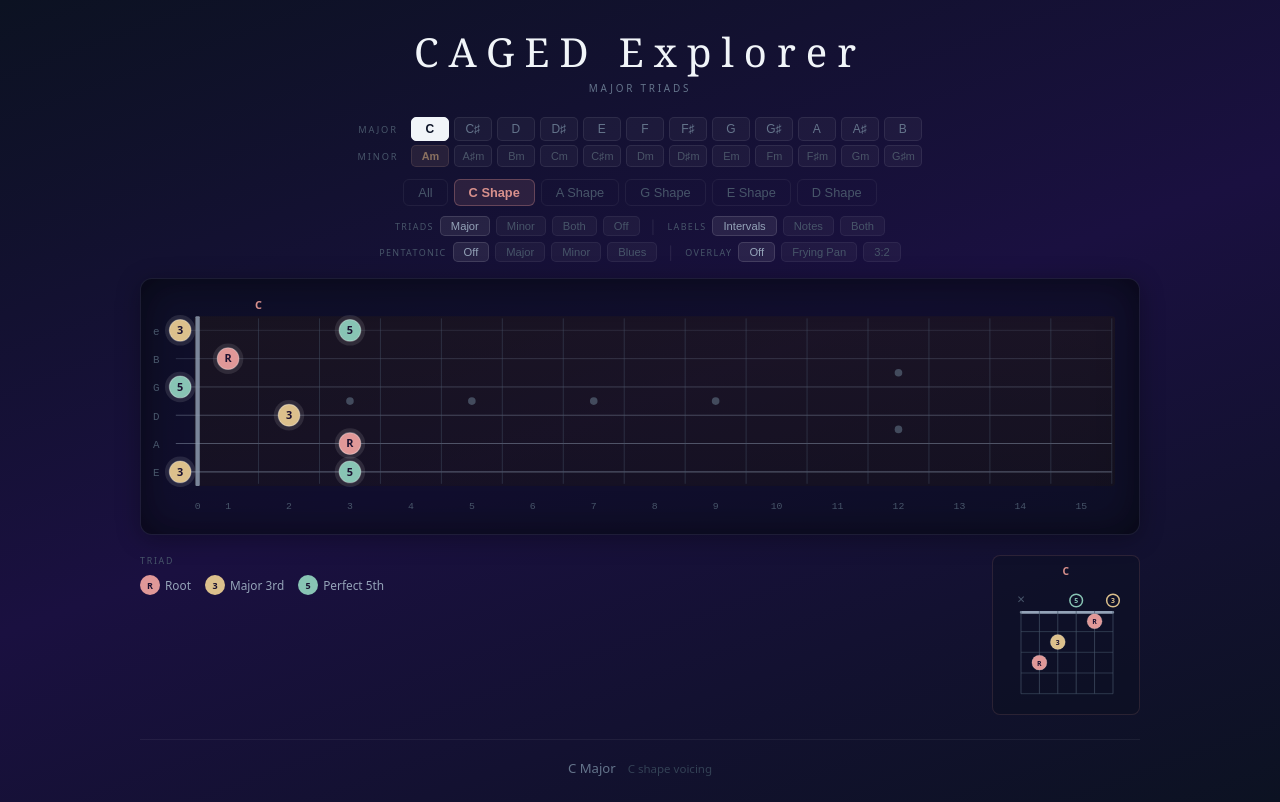
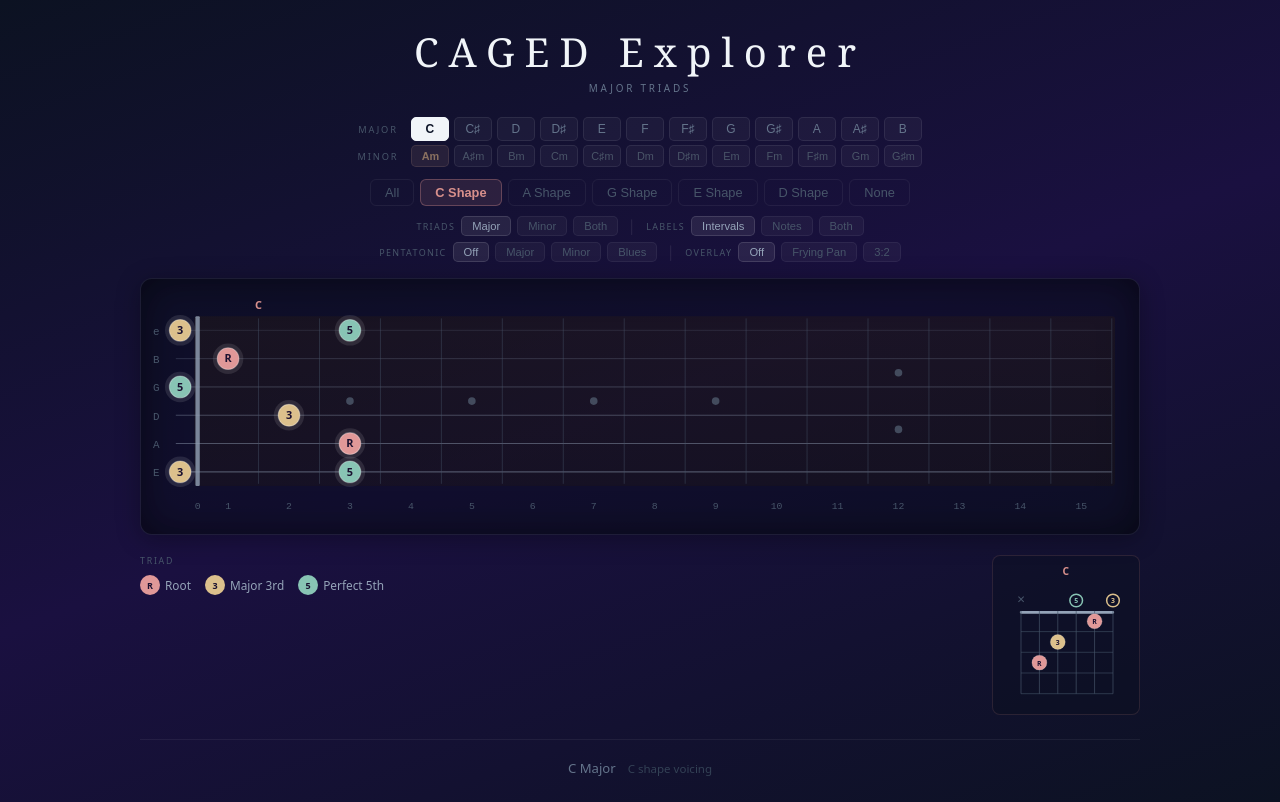
Before and after one commit to tartansandal/caged-explorer, a React (Vite) app: page / in a window 1280 px wide. Built offline with nearby package versions, Linux system fonts and the light colour scheme.

Commit message:
feat: move triads Off to shape row as None, restore triad mode by key type

```diff
--- a/src/App.jsx
+++ b/src/App.jsx
@@ -581,21 +581,25 @@ export default function CAGEDExplorer() {
         {/* Shape Tabs */}
         <div style={{ display: "flex", justifyContent: "center", gap: 6, marginBottom: 10 }}>
           {["all", ...SHAPES].map(s => {
-            const on = activeShape === s;
+            const on = activeShape === s && triadMode !== "off";
             return (
-              <button key={s} onClick={() => setActiveShape(s)}
+              <button key={s} onClick={() => { setActiveShape(s); if (triadMode === "off") setTriadMode(isMinorKey ? "minor" : "major"); }}
                 style={STYLE.shapeTab(on, s === "all" ? null : THEME.shape[s])}>
                 {s === "all" ? "All" : `${s} Shape`}
               </button>
             );
           })}
+          <button onClick={() => setTriadMode("off")}
+            style={STYLE.shapeTab(triadMode === "off", null)}>
+            None
+          </button>
         </div>
 
         {/* Options Row 1: Triads + Labels */}
         <div style={STYLE.optionRow(6)}>
           <span style={STYLE.optionLabel}>Triads</span>
-          {["major", "minor", "both", "off"].map(m => (
-            <ToggleButton key={m} label={m === "major" ? "Major" : m === "minor" ? "Minor" : m === "both" ? "Both" : "Off"}
+          {["major", "minor", "both"].map(m => (
+            <ToggleButton key={m} label={m === "major" ? "Major" : m === "minor" ? "Minor" : "Both"}
               active={triadMode === m} onClick={() => setTriadMode(m)} />
           ))}
           <span style={STYLE.divider}>│</span>
```
